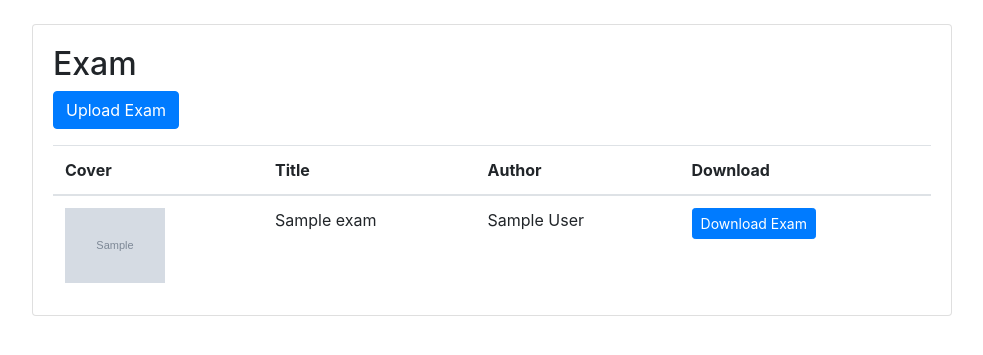
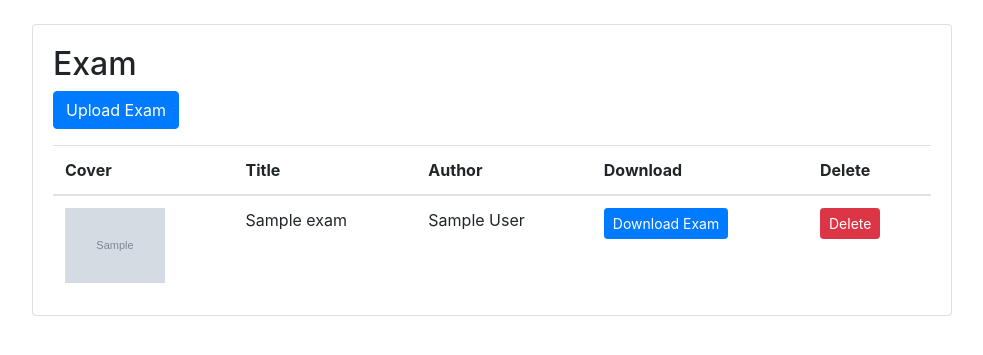
Before and after one commit to tbtLola/MarkWorks, a Django app: template templates/exam_list.html in a window 1280 px wide. Shown: the part 56-411 px from the top of the page, without its empty margins (148-1131 px from the left). Run offline with Django 3.2, Linux system fonts and the light colour scheme; the template is opened without the code that fills it: most values are stand-ins (such as "Sample title", 1, 10 or a date in 2020); grey boxes marked "Sample" are stand-in pictures; some libraries are stand-ins or nearby versions.

Commit message:
Add ability to delete an exam

```diff
--- a/Examinate/models.py
+++ b/Examinate/models.py
@@ -10,3 +10,8 @@ class Exam(models.Model):
 
     def __str__(self):
         return self.title
+
+    def delete(self, *args, **kwargs):
+        self.image.delete()
+        self.cover.delete()
+        super().delete(*args, **kwargs)
--- a/Examinate/views.py
+++ b/Examinate/views.py
@@ -23,6 +23,12 @@ def upload(request):
 
     return render(request, 'upload.html', context)
 
+def delete_exam(request, pk):
+    if request.method == 'POST':
+        exam = Exam.objects.get(pk=pk)
+        exam.delete()
+    return redirect('exam_list')
+
 class ExamListView(ListView):
     model = Exam
     template_name = 'exam_list.html'
--- a/djangoProject/urls.py
+++ b/djangoProject/urls.py
@@ -25,7 +25,7 @@ urlpatterns = [
     path('upload/', views.upload, name='upload'),
     path('exams/', views.ExamListView.as_view(), name='exam_list'),
     path('exams/upload', views.UploadExamView.as_view(), name='upload_exam'),
-
+    path('exams/<int:pk>/', views.delete_exam, name='delete_exam'),
     path('admin/', admin.site.urls),
 ]
 
--- a/templates/exam_list.html
+++ b/templates/exam_list.html
@@ -14,6 +14,7 @@
             <th>Title</th>
             <th>Author</th>
             <th>Download</th>
+            <th>Delete</th>
         </tr>
     </thead>
     <tbody>
@@ -29,6 +30,14 @@
                      Download Exam
                  </a>
             </td>
+            <td>
+                <form method="post" action="{% url 'delete_exam' exam.pk %}">
+                    {# Also use post to modify data in the db #}
+                    {% csrf_token %}
+                    <button type="submit" class="btn btn-danger btn-sm">Delete</button>
+                </form>
+                <a href=""></a>
+            </td>
          </tr>
         {% endfor %}
     </tbody>
```
